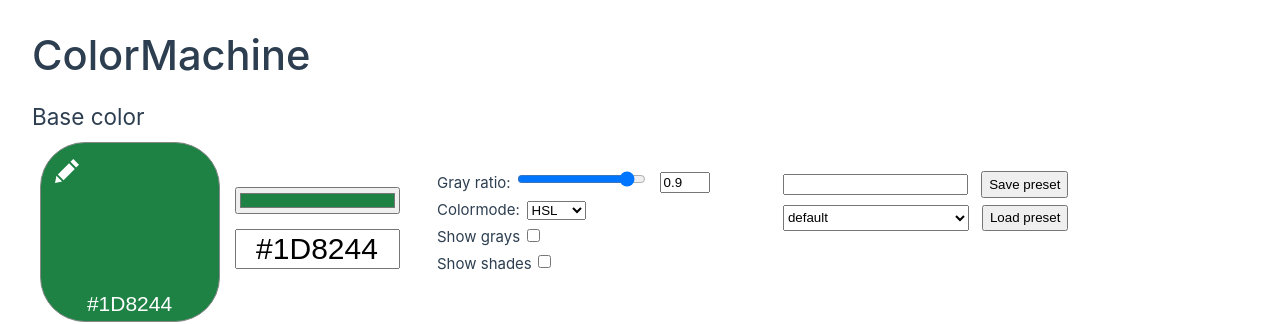
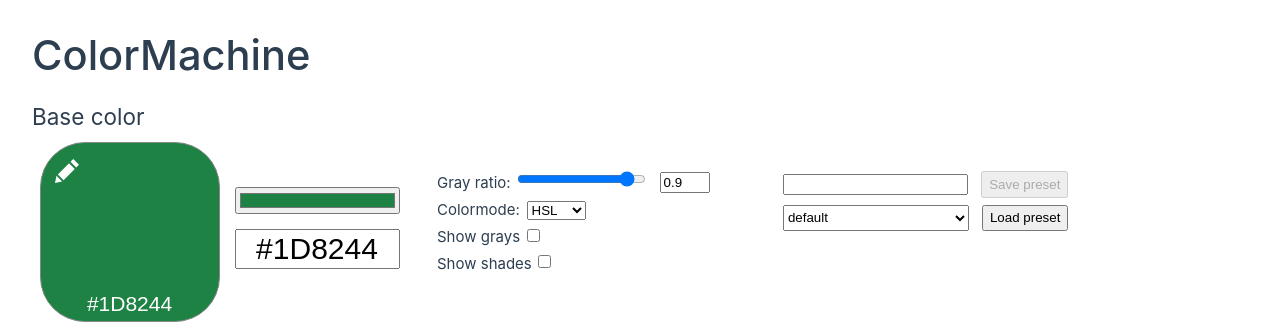
Before and after one commit to sumezulike/colormachine, a Vue app: page / in a window 1280 px wide. Shown: the top 324 px of the page. Built offline with nearby package versions, Linux system fonts and the light colour scheme.

Commit message:
Minor fixes

```diff
--- a/src/components/ColorMachine.vue
+++ b/src/components/ColorMachine.vue
@@ -94,9 +94,11 @@
 }
 
 function save_preset(name) {
-  const presetStr = create_preset()
-  localStorage.setItem(`PRESET_${name}`, presetStr)
-  newPresetName.value = ""
+  if (name !== undefined && name !== null && name.length > 0) {
+    const presetStr = create_preset()
+    localStorage.setItem(`PRESET_${name}`, presetStr)
+    newPresetName.value = ""
+  }
 }
 
 function getAllPresetNames() {
@@ -187,7 +189,7 @@
     <div class="configs presets">
       <div>
         <input type="text" id="preset-name" v-model="newPresetName">
-        <button @click="() => save_preset(newPresetName)">Save preset</button>
+        <button :disabled="!newPresetName" @click="() => save_preset(newPresetName)">Save preset</button>
       </div>
       <div class="select-preset-container">
         <select id="load-preset" v-model="selectedPresetName">
```
Also changed, not shown: 5 other files (tests, documents, lock files or other folders).
